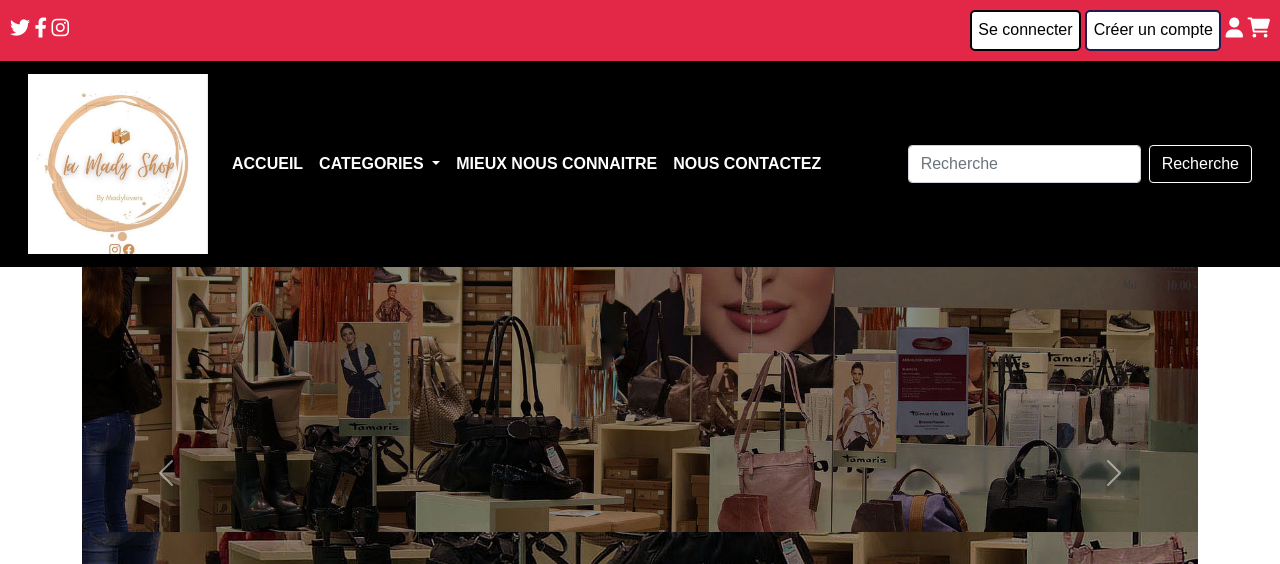
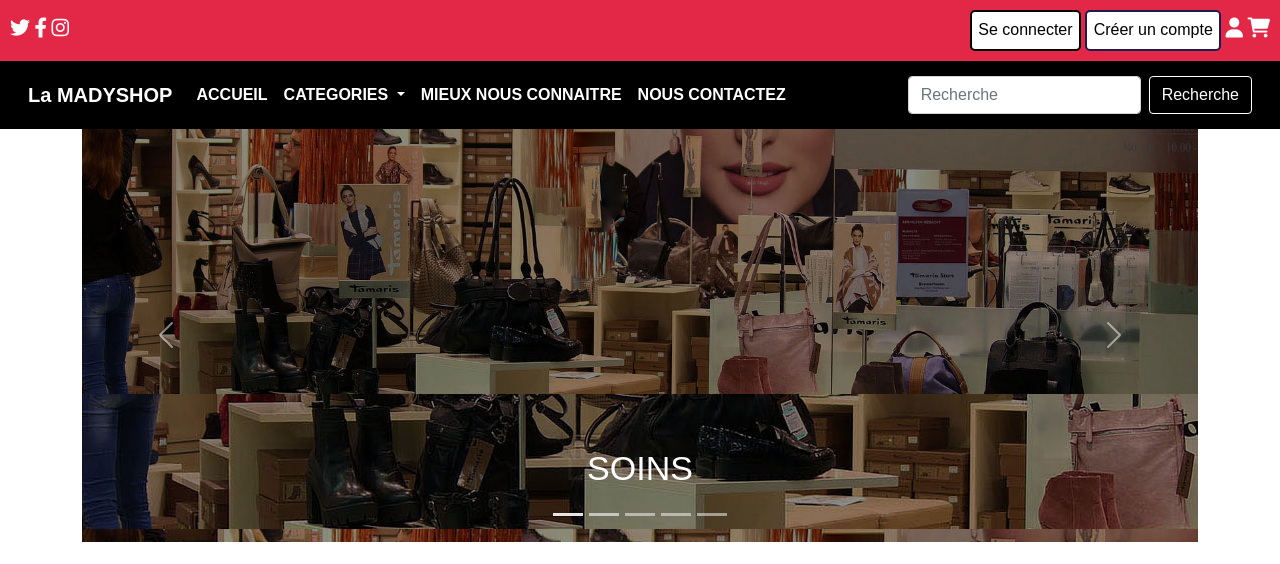
Before and after one commit to Oli-Kabeya/LaMADYSHOP.github.io, a plain HTML site: page index.html in a window 1280 px wide. Shown: the top 564 px of the page. Drawn offline with nearby package versions, Linux system fonts and the light colour scheme; a script that the page names is missing.

Commit message:
index.html

```diff
--- a/index.html
+++ b/index.html
@@ -37,7 +37,7 @@
     </div>
 	<nav class="navbar navbar-expand-lg" id="navbar">
             <div class="container-fluid">
-              <a class="navbar-brand" href="#"><img src="logoe.jpg" alt="" width="180px"></a>
+              <a class="navbar-brand" href="#">La MADYSHOP</a>
               <button class="navbar-toggler" type="button" data-bs-toggle="collapse" data-bs-target="#navbarSupportedContent" aria-controls="navbarSupportedContent" aria-expanded="false" aria-label="Toggle navigation">
                 <span><i class="fa-solid fa-bars" style="color: white;"></i></span>
               </button>
```
